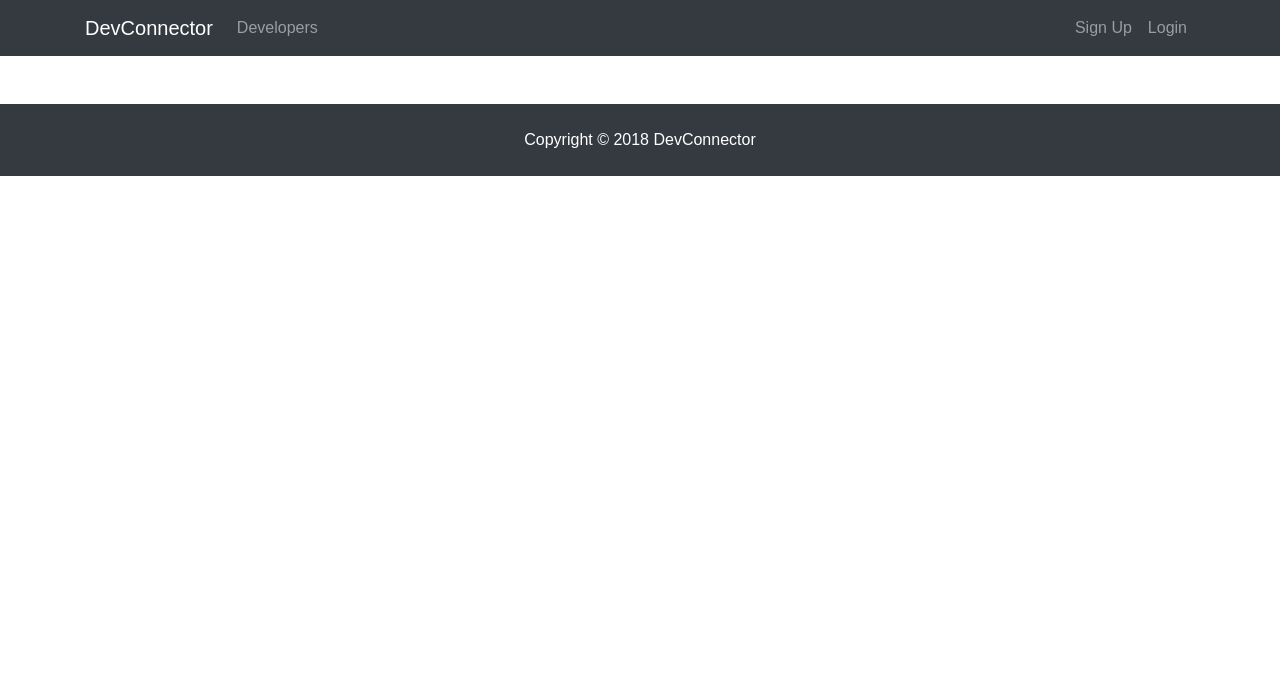
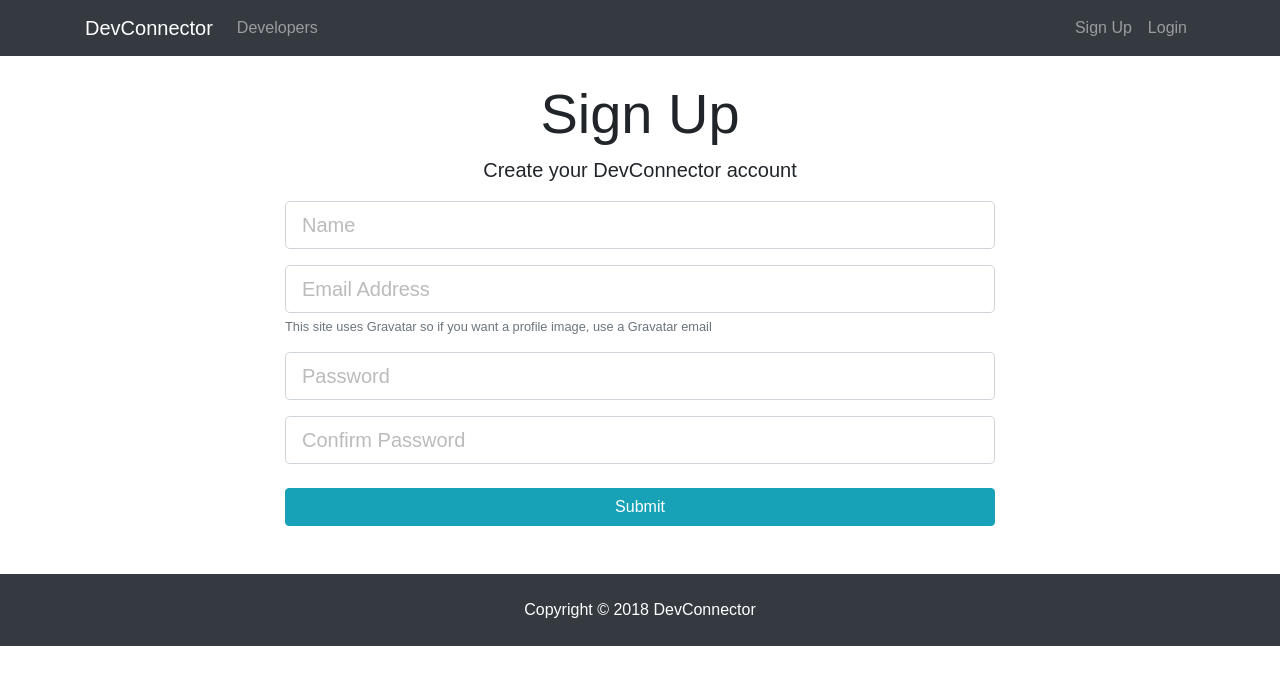
Before and after one commit to Keren0908/devconnector, a React (Create React App) app in the folder client/: page /register in a window 1280 px wide. Shown: the top 684 px of the page. Built offline with nearby package versions, Linux system fonts and the light colour scheme.

Commit message:
add auth part for client

```diff
--- a/client/src/App.js
+++ b/client/src/App.js
@@ -4,6 +4,9 @@
 import Navbar from './components/layout/Navbar';
 import Landing from './components/layout/Landing';
 import Footer from './components/layout/Footer';
+
+import Register from './components/auth/Register';
+import Login from './components/auth/Login';
 
 import './App.css';
 
@@ -14,6 +17,10 @@
         <div className="App">
           <Navbar />
           <Route exact path="/" component={Landing} />
+          <div className="container">
+            <Route exact path="/register" component={ Register } />
+            <Route exact path="/login" component={ Login } />
+          </div>
           <Footer />
         </div>
       </Router>
--- /dev/null
+++ b/client/src/components/auth/Login.js
@@ -0,0 +1,73 @@
+import React, { Component } from "react";
+
+class Login extends Component {
+  constructor(props) {
+    super(props);
+
+    this.state = {
+      email: "",
+      password: "",
+      errors: ""
+    };
+
+    this.onChange = this.onChange.bind(this);
+    this.onSubmit = this.onSubmit.bind(this);
+  }
+
+  onChange = event => {
+    this.setState({ [event.target.name]: event.target.value });
+  };
+
+  onSubmit = event => {
+    event.preventDefault();
+
+    const user = {
+      email: this.state.email,
+      password: this.state.password
+    }
+
+    console.log(user);
+  }
+
+  render() {
+    return (
+      <div className="login">
+        <div className="container">
+          <div className="row">
+            <div className="col-md-8 m-auto">
+              <h1 className="display-4 text-center">Log In</h1>
+              <p className="lead text-center">
+                Sign in to your DevConnector account
+              </p>
+              <form onSubmit={this.onSubmit}>
+                <div className="form-group">
+                  <input
+                    type="email"
+                    className="form-control form-control-lg"
+                    placeholder="Email Address"
+                    name="email"
+                    value={this.state.email}
+                    onChange={this.onChange}
+                  />
+                </div>
+                <div className="form-group">
+                  <input
+                    type="password"
+                    className="form-control form-control-lg"
+                    placeholder="Password"
+                    name="password"
+                    value={this.state.password}
+                    onChange={this.onChange}
+                  />
+                </div>
+                <input type="submit" className="btn btn-info btn-block mt-4" />
+              </form>
+            </div>
+          </div>
+        </div>
+      </div>
+    );
+  }
+}
+
+export default Login;
--- /dev/null
+++ b/client/src/components/auth/Register.js
@@ -0,0 +1,101 @@
+import React, { Component } from "react";
+
+class Register extends Component {
+  constructor(props) {
+    super(props);
+
+    this.state = {
+      name: "",
+      email: "",
+      password: "",
+      password2: "",
+      errors: ""
+    };
+
+    this.onChange = this.onChange.bind(this);
+    this.onSubmit = this.onSubmit.bind(this);
+  }
+
+  onChange = event => {
+      //if we want the compile to know what 'this' means, we need to bind 'this'
+    this.setState({ [event.target.name]: event.target.value });
+  };
+
+  onSubmit = event => {
+      event.preventDefault();
+
+      const newUser = {
+          name: this.state.name,
+          email: this.state.email,
+          password: this.state.password,
+          password2: this.state.password2
+      }
+      console.log(newUser);
+  }
+
+  render() {
+    return (
+      <div className="register">
+        <div className="container">
+          <div className="row">
+            <div className="col-md-8 m-auto">
+              <h1 className="display-4 text-center">Sign Up</h1>
+              <p className="lead text-center">
+                Create your DevConnector account
+              </p>
+              <form onSubmit={this.onSubmit}>
+                <div className="form-group">
+                  <input
+                    type="text"
+                    className="form-control form-control-lg"
+                    placeholder="Name"
+                    name="name"
+                    value={this.state.name}
+                    onChange={this.onChange}
+                  />
+                </div>
+                <div className="form-group">
+                  <input
+                    type="email"
+                    className="form-control form-control-lg"
+                    placeholder="Email Address"
+                    name="email"
+                    value={this.state.email}
+                    onChange={this.onChange}
+                  />
+                  <small className="form-text text-muted">
+                    This site uses Gravatar so if you want a profile image, use
+                    a Gravatar email
+                  </small>
+                </div>
+                <div className="form-group">
+                  <input
+                    type="password"
+                    className="form-control form-control-lg"
+                    placeholder="Password"
+                    name="password"
+                    value={this.state.password}
+                    onChange={this.onChange}
+                  />
+                </div>
+                <div className="form-group">
+                  <input
+                    type="password"
+                    className="form-control form-control-lg"
+                    placeholder="Confirm Password"
+                    name="password2"
+                    value={this.state.password2}
+                    onChange={this.onChange}
+                  />
+                </div>
+                <input type="submit" className="btn btn-info btn-block mt-4" />
+              </form>
+            </div>
+          </div>
+        </div>
+      </div>
+    );
+  }
+}
+
+export default Register;
--- a/client/src/components/layout/Landing.js
+++ b/client/src/components/layout/Landing.js
@@ -1,4 +1,5 @@
-import React, { Component } from 'react'
+import React, { Component } from 'react';
+import { Link } from 'react-router-dom';
 
 class Landing extends Component {
   render() {
@@ -12,8 +13,8 @@
             </h1>
             <p className="lead"> Create a developer profile/portfolio, share posts and get help from other developers</p>
             <hr />
-            <a href="register.html" className="btn btn-lg btn-info mr-2">Sign Up</a>
-            <a href="login.html" className="btn btn-lg btn-light">Login</a>
+            <Link to="/register" className="btn btn-lg btn-info mr-2">Sign Up</Link>
+            <Link to="/login" className="btn btn-lg btn-light">Login</Link>
           </div>
         </div>
       </div>
--- a/client/src/components/layout/Navbar.js
+++ b/client/src/components/layout/Navbar.js
@@ -1,11 +1,12 @@
 import React, { Component } from 'react'
+import { Link } from 'react-router-dom';
 
 class Navbar extends Component {
   render() {
     return (
       <nav className="navbar navbar-expand-sm navbar-dark bg-dark mb-4">
         <div className="container">
-      <a className="navbar-brand" href="landing.html">DevConnector</a>
+      <Link className="navbar-brand" to="/">DevConnector</Link>
       <button className="navbar-toggler" type="button" data-toggle="collapse" data-target="#mobile-nav">
         <span className="navbar-toggler-icon"></span>
       </button>
@@ -13,17 +14,18 @@
       <div className="collapse navbar-collapse" id="mobile-nav">
         <ul className="navbar-nav mr-auto">
           <li className="nav-item">
-            <a className="nav-link" href="profiles.html"> Developers
-            </a>
+            <Link className="nav-link" to="/profiles"> Developers
+            </Link>
           </li>
         </ul>
 
         <ul className="navbar-nav ml-auto">
           <li className="nav-item">
-            <a className="nav-link" href="register.html">Sign Up</a>
+            <Link className="nav-link" to="/register">Sign Up</Link>
+
           </li>
           <li className="nav-item">
-            <a className="nav-link" href="login.html">Login</a>
+            <Link className="nav-link" to="/login">Login</Link>
           </li>
         </ul>
       </div>
```
